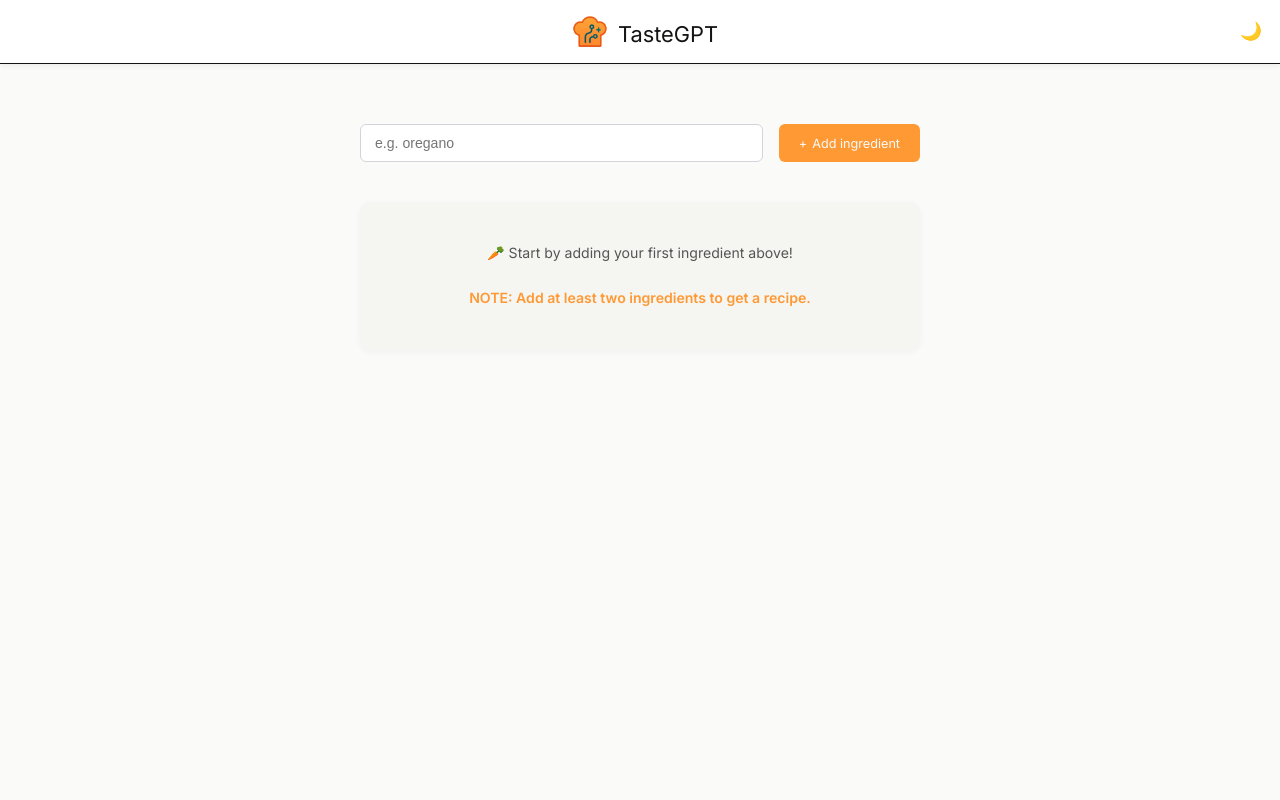
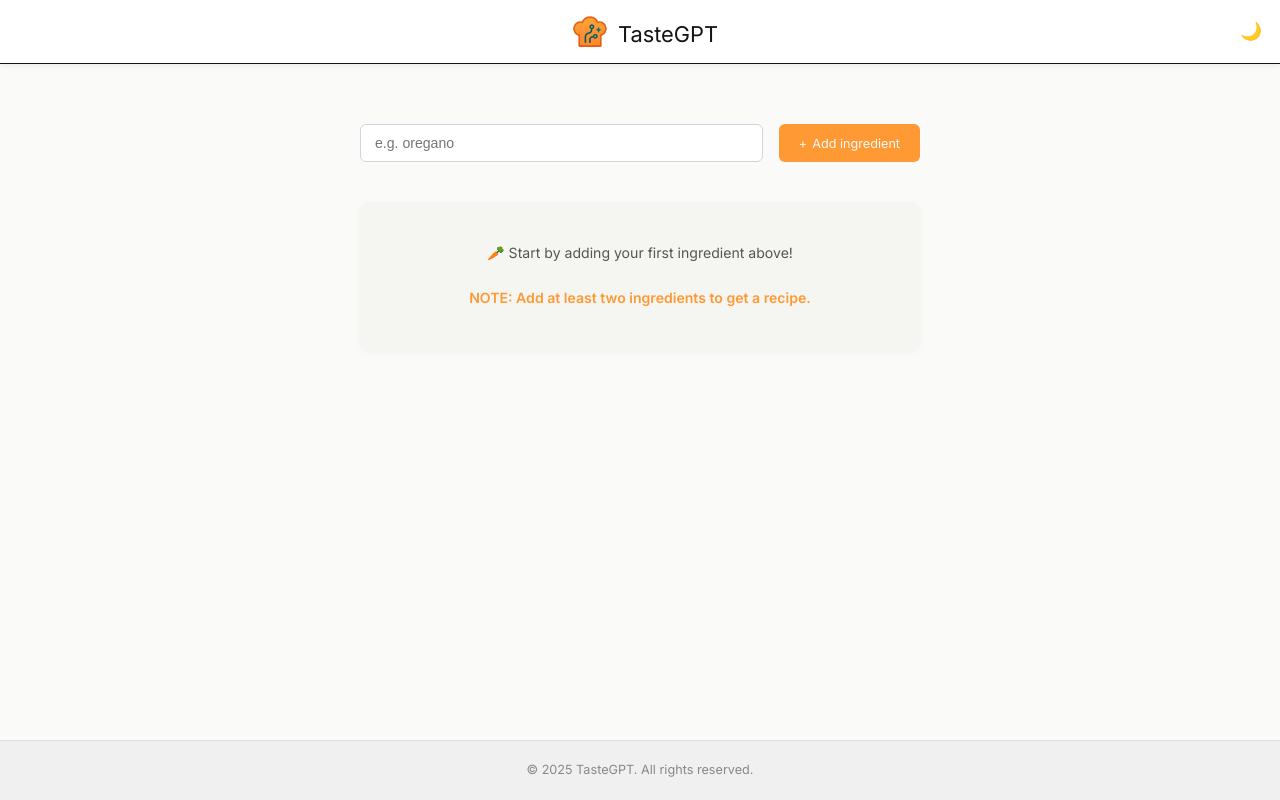
Before and after one commit to Pranjal-Sahu21/taste-gpt, a React (Vite) app: page / in a window 1280 px wide. Built offline with nearby package versions, Linux system fonts and the light colour scheme.

Commit message:
Footer fixed

```diff
--- a/src/App.jsx
+++ b/src/App.jsx
@@ -1,6 +1,7 @@
 import { useEffect, useState } from "react";
 import Header from "./Header";
 import Main from "./MainContent";
+import Footer from "./Footer";
 
 export default function App() {
   const [darkMode, setDarkMode] = useState(() => {
@@ -17,9 +18,10 @@ export default function App() {
   }, [darkMode]);
 
   return (
-    <>
+    <div className="page-container">
       <Header darkMode={darkMode} toggleDarkMode={toggleDarkMode} />
       <Main />
-    </>
+      <Footer/>
+    </div>
   );
 }
```
